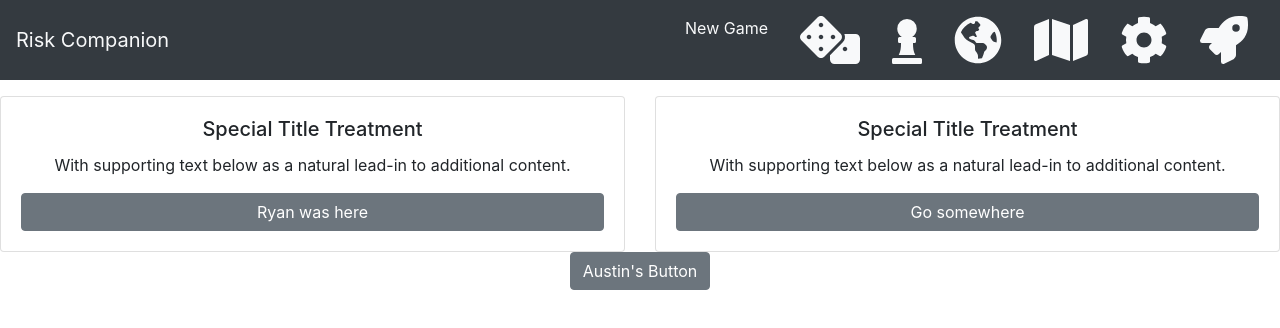
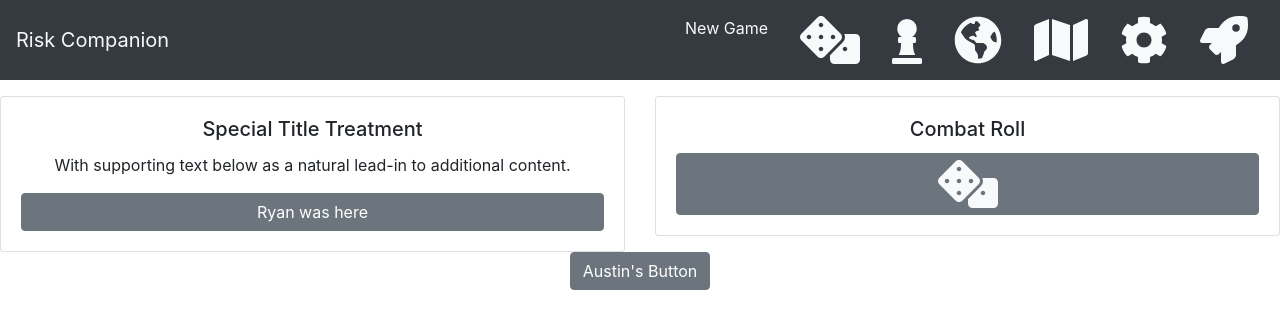
Before and after one commit to dreesehudson/risk-player-aid, a React (Create React App) app: page / in a window 1280 px wide. Shown: the top 328 px of the page. Built offline with nearby package versions, Linux system fonts and the light colour scheme.

Commit message:
added combat roll modal

```diff
--- a/src/Components/Body.js
+++ b/src/Components/Body.js
@@ -1,7 +1,13 @@
-import React from 'react';
-import { Card, Button, CardTitle, CardText, Row, Col } from 'reactstrap';
+import React, { useState } from 'react';
+import { FontAwesomeIcon } from '@fortawesome/react-fontawesome'
+import { faDice } from '@fortawesome/free-solid-svg-icons'
+import { Card, Button, CardTitle, CardText, Row, Col, Modal, ModalHeader, ModalBody, ModalFooter } from 'reactstrap';
 
-const Example = (props) => {
+const Body = (props) => {
+    const { buttonLabel, className } = props;
+    const [modal, setModal] = useState(false);
+
+    const toggle = () => setModal(!modal);
     return (
         <Row className="mt-3">
             <Col sm="6">
@@ -13,13 +19,27 @@
             </Col>
             <Col sm="6">
                 <Card body>
-          <CardTitle tag="h5">Special Title Treatment</CardTitle>
-          <CardText>With supporting text below as a natural lead-in to additional content.</CardText>
-          <Button>Go somewhere</Button>
+                {/* Combat Modal */}
+                    <CardTitle tag="h5">Combat Roll</CardTitle>
+                    <>
+                        <Button onClick={toggle}>
+                            <FontAwesomeIcon className='mx-2 fa-3x text-light' icon={faDice} />
+                        </Button>
+                        <Modal isOpen={modal} toggle={toggle} className={className}>
+                            <ModalHeader toggle={toggle}>Modal title</ModalHeader>
+                            <ModalBody>
+                                Lorem ipsum dolor sit amet, consectetur adipisicing elit, sed do eiusmod tempor incididunt ut labore et dolore magna aliqua. Ut enim ad minim veniam, quis nostrud exercitation ullamco laboris nisi ut aliquip ex ea commodo consequat. Duis aute irure dolor in reprehenderit in voluptate velit esse cillum dolore eu fugiat nulla pariatur. Excepteur sint occaecat cupidatat non proident, sunt in culpa qui officia deserunt mollit anim id est laborum.
+                            </ModalBody>
+                            <ModalFooter>
+                                <Button color="primary" onClick={toggle}>Do Something</Button>{' '}
+                                <Button color="secondary" onClick={toggle}>Cancel</Button>
+                            </ModalFooter>
+                        </Modal>
+                    </>
                 </Card>
             </Col>
         </Row>
     );
 };
 
-export default Example;
+export default Body;
```
Also changed, not shown: public/manifest.json, 1 other file (tests, documents, lock files or other folders). Lines whose indentation alone changed are shown as unchanged.
